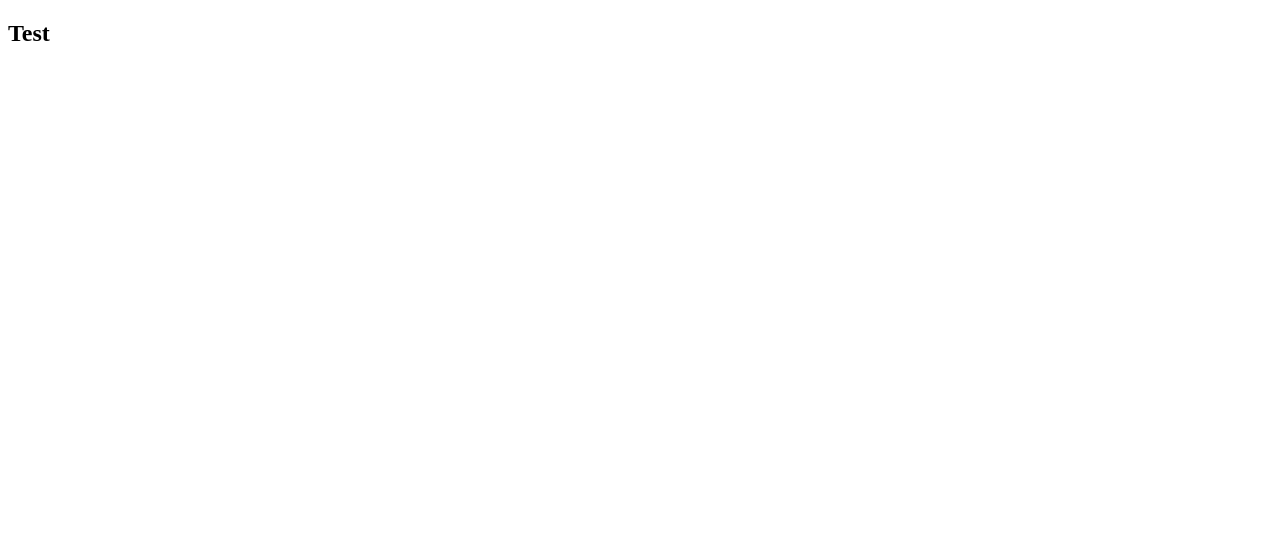
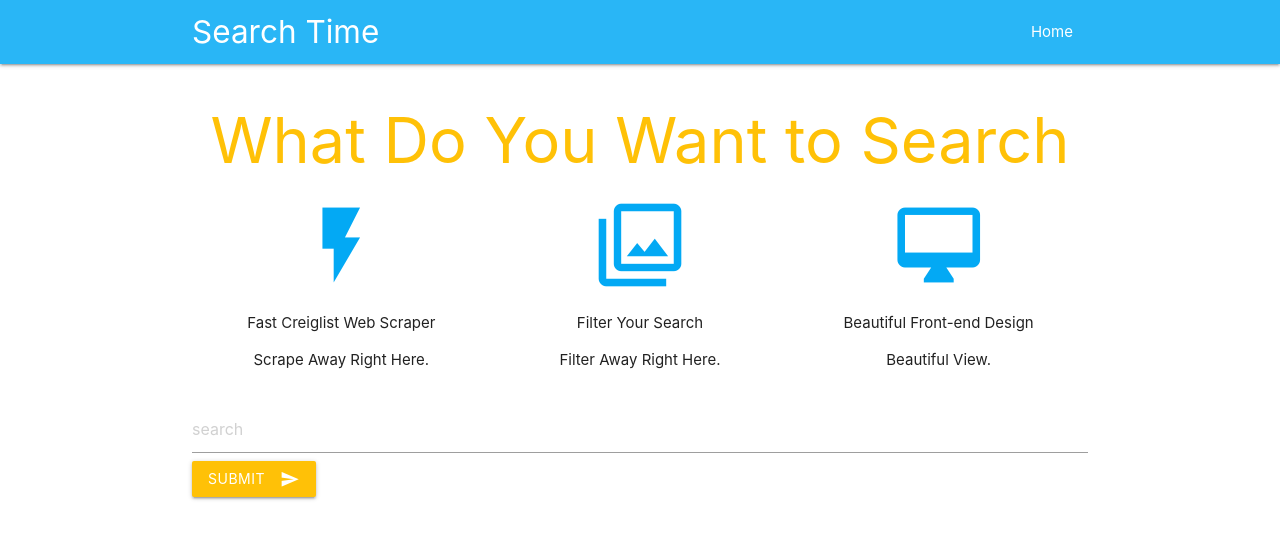
Before and after one commit to sangitamuleva/Web-Scrapper-Craigslist, a Django app: page / in a window 1280 px wide. Before the commit the part shown is almost empty. Shown: the top 539 px of the page. Run offline with Django 3.2, Linux system fonts and the light colour scheme.

Commit message:
frontend view

```diff
--- a/my_app/urls.py
+++ b/my_app/urls.py
@@ -3,5 +3,6 @@ from . import views
 
 
 urlpatterns=[
-    path('',views.home,name='home')
+    path('',views.home,name='home'),
+    path('new_search',views.new_search,name='new_search')
 ]
--- a/my_app/views.py
+++ b/my_app/views.py
@@ -1,6 +1,15 @@
 from django.shortcuts import render
-
+from bs4 import BeautifulSoup
+import  requests
 # Create your views here.
 
 def home(request):
     return render(request,'base.html')
+
+def new_search(request):
+    search=request.POST.get('search')
+    print(search)
+    front_end_data={
+        'search':search
+    }
+    return render(request,'My_App/index.html',front_end_data)
--- a/templates/base.html
+++ b/templates/base.html
@@ -1,13 +1,81 @@
+
+
+
 <!DOCTYPE html>
+{% load staticfiles %}
+{% load static %}
 <html lang="en">
 <head>
     <meta charset="UTF-8">
-    <title>Title</title>
+    <title>Search Fun</title>
+     <meta name="viewport" content="width=device-width, initial-scale=1.0"/>
+    <link rel="stylesheet" href="{% static 'CSS/style.css' %}">
+     <!-- Compiled and minified CSS -->
+    <link rel="stylesheet" href="https://cdnjs.cloudflare.com/ajax/libs/materialize/1.0.0/css/materialize.min.css">
+    <link href="https://fonts.googleapis.com/icon?family=Material+Icons" rel="stylesheet">
+    <!-- Compiled and minified JavaScript -->
+    <script src="https://cdnjs.cloudflare.com/ajax/libs/materialize/1.0.0/js/materialize.min.js"></script>
+
 </head>
 <body>
-<h2>
-    Test
-</h2>
 
+<nav class="light-blue lighten-1">
+
+    <div class="container">
+        <a href="/" class="brand-logo">Search Time</a>
+
+        <ul id="nav-mobile" class="right">
+            <li><a href="/">Home</a></li>
+        </ul>
+    </div>
+</nav>
+
+<h1 style="text-align:center;" class="amber-text "> What Do You Want to Search </h1>
+
+<div class="container">
+    <div class="row">
+        <div class="col s4">
+            <div class="center ">
+                <i class="large material-icons light-blue-text">flash_on</i>
+                <p>Fast Creiglist Web Scraper</p>
+                <p> Scrape Away Right Here.</p>
+
+            </div>
+
+        </div>
+
+         <div class="col s4">
+            <div class="center ">
+                <i class="large material-icons light-blue-text">filter</i>
+                <p>Filter Your Search</p>
+                <p> Filter Away Right Here.</p>
+
+            </div>
+
+        </div>
+
+         <div class="col s4">
+            <div class="center ">
+                <i class="large material-icons light-blue-text">desktop_mac</i>
+                <p>Beautiful Front-end Design</p>
+                <p> Beautiful View.</p>
+
+            </div>
+
+        </div>
+
+    </div>
+
+
+<form action ="{% url 'new_search' %}" method="post">
+    {% csrf_token %}
+    <input type="text" name="search" placeholder="search">
+     <button class="btn waves-effect amber" type="submit" name="action">Submit
+    <i class="material-icons right">send</i>
+  </button>
+</form>
+{% block content%}
+{% endblock content%}
+</div>
 </body>
 </html>
```
Also changed, not shown: templates/My_App/index.html (added, +24 -0 lines).
